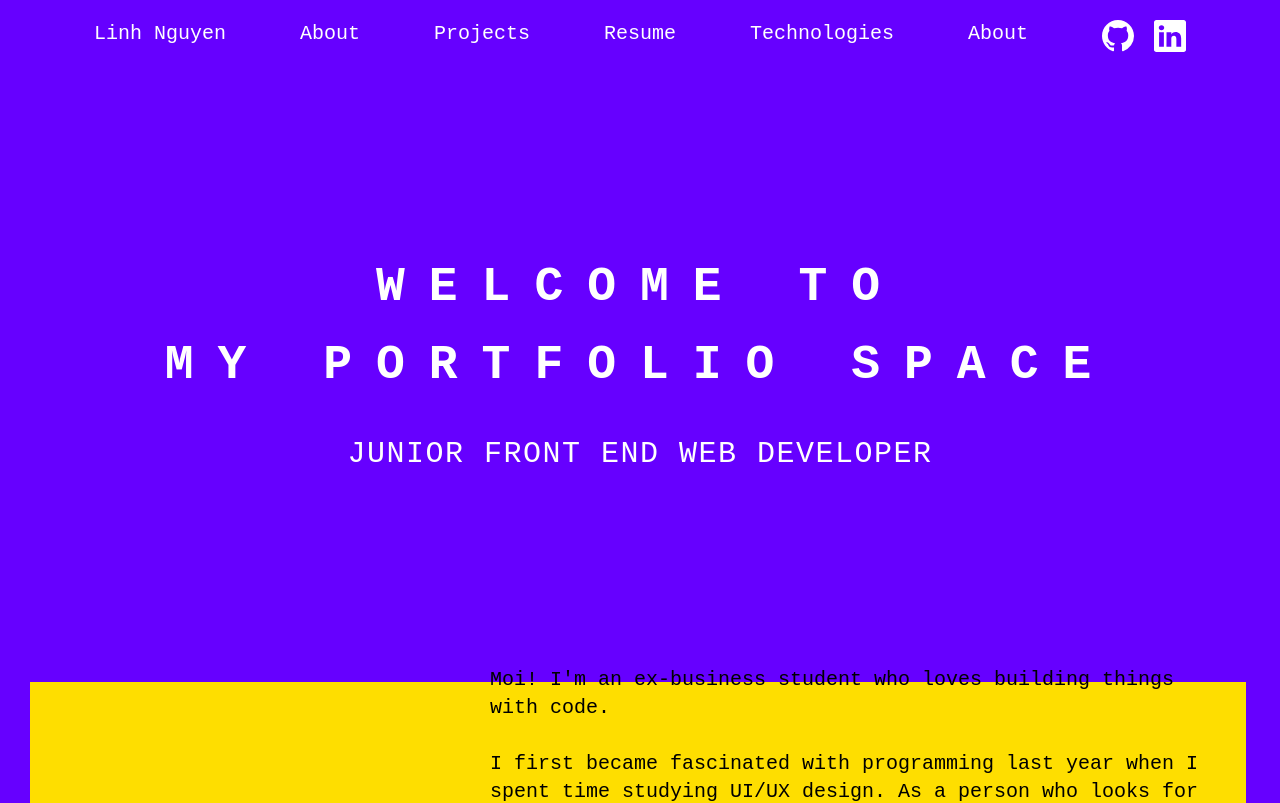
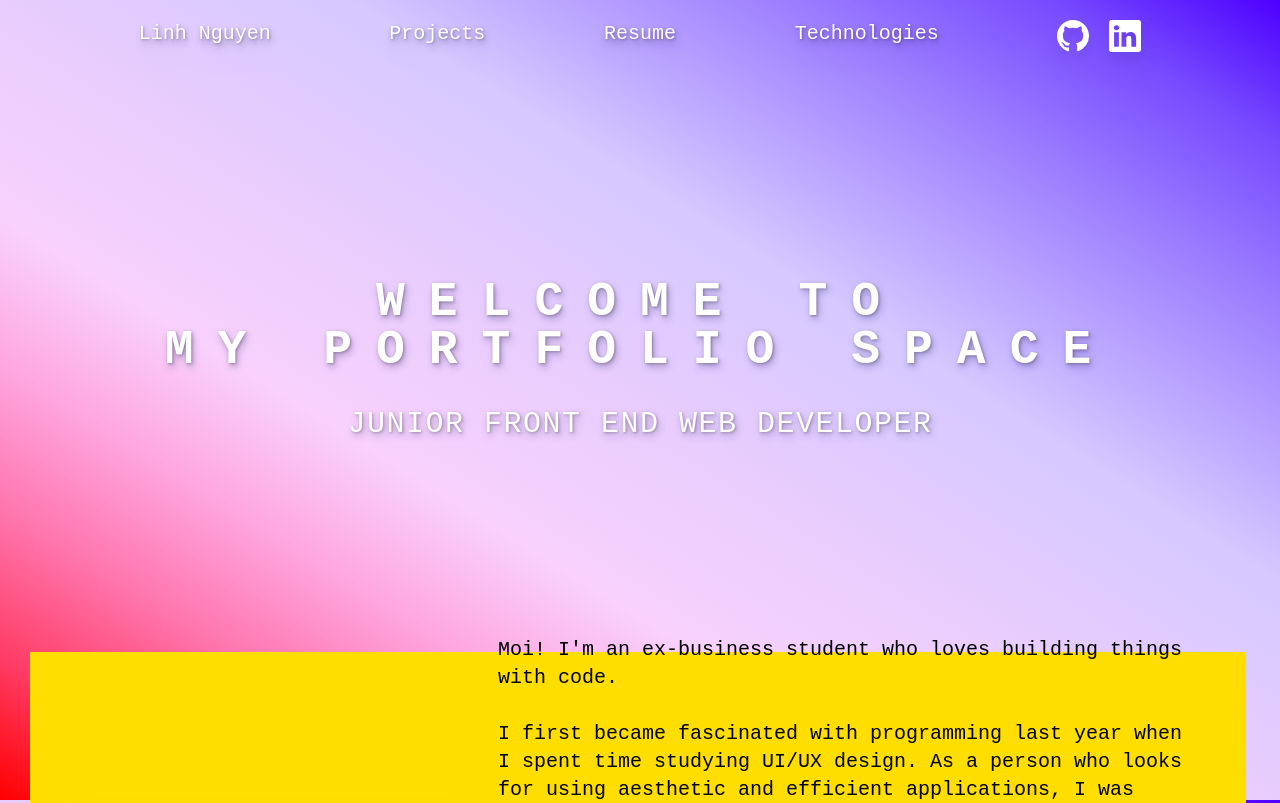
Before and after one commit to linhngkh/nextjs-Portfolio, a Next.js app: page / in a window 1280 px wide. Shown: the top 803 px of the page. Built offline with nearby package versions, Linux system fonts and the light colour scheme.

Commit message:
style page

```diff
--- a/app/navbar/page.js
+++ b/app/navbar/page.js
@@ -4,13 +4,10 @@ import { BsGithub, BsLinkedin } from "react-icons/bs";
 
 export const Navbar = () => {
   return (
-    <nav className="fixed w-full top-0 h-16">
-      <ul className="flex justify-evenly p-5 text-xl capitalize">
+    <nav className=" fixed lg:visible sm:invisible md:visible w-full top-0 h-16">
+      <ul className="flex justify-evenly p-5 text-xl capitalize text-shadow-xl hover:drop-shadow-xl">
         <li>
           <Link href="/">linh nguyen</Link>
-        </li>
-        <li>
-          <Link href="#about">about</Link>
         </li>
         <li>
           <Link href="/projects">projects</Link>
@@ -21,10 +18,7 @@ export const Navbar = () => {
         <li>
           <Link href="#technologies">technologies</Link>
         </li>
-        <li>
-          <Link href="#about">about</Link>
-        </li>
-        <div className="flex space-x-5">
+        <div className="flex space-x-5 text-shadow-xl hover:drop-shadow-xl">
           <div>
             <a href="https://github.com/linh-nguyenkhanh" target="_blank">
               <BsGithub size="2rem" />
--- a/app/page.js
+++ b/app/page.js
@@ -7,14 +7,14 @@ export default function Home() {
   return (
     <>
       <Navbar />
-      <main className="w-screen h-[200vh] flex flex-col justify-center items-center text-center">
+      <main className="w-screen h-[200vh] flex flex-col justify-center items-center text-center sm:w-30 md:w-35">
         <section className="w-full ">
           <div className="uppercase mb-9">
-            <h1 className="text-5xl font-bold tracking-[.5em] uppercase leading-relaxed">
+            <h1 className="lg:text-5xl font-bold tracking-[.5em] uppercase leading-relaxed text-shadow-xl  hover:drop-shadow-xl md:text-lg sm:text-md">
               welcome to <br /> my portfolio space
             </h1>
             <div className="m-8">
-              <p className="text-3xl tracking-wider font-medium">
+              <p className="lg:text-3xl tracking-wider font-medium text-shadow-xl hover:drop-shadow-xl md:text-lg sm:text-md">
                 junior front end web developer
               </p>
             </div>
@@ -27,12 +27,12 @@ export default function Home() {
               width="400"
               height="600"
               alt="picture"
-              className="m-auto"
+              className="m-auto drop-shadow-2xl hover:drop-shadow-xl -z-1"
             />
-            <div className="text-xl text-black text-start ml-5">
+            <div className="text-xl text-black text-start ml-7">
               <p>
-                Moi! I'm an ex-business student who loves building things with
-                code.
+                Moi! I&apos;m an ex-business student who loves building things
+                with code.
               </p>{" "}
               <br />
               <p>
@@ -55,11 +55,11 @@ export default function Home() {
                 Academy, so I joined the course and I have gained numerous
                 things about both Front End and Back End. By that, I am deeply
                 more into learning ReactJS framework to build functional apps
-                raise standards for what's expected of any web application.
+                raise standards for what&apos;s expected of any web application.
               </p>
               <br />
               <p>
-                I'm now seeking a full-time role where I can contribute my
+                I&apos;m now seeking a full-time role where I can contribute my
                 skills both in coding and business to help a company achieve
                 their goals.
               </p>
--- a/package.json
+++ b/package.json
@@ -19,6 +19,7 @@
   "devDependencies": {
     "autoprefixer": "^10.4.13",
     "postcss": "^8.4.21",
-    "tailwindcss": "^3.2.7"
+    "tailwindcss": "^3.2.7",
+    "tailwindcss-textshadow": "^2.1.3"
   }
 }
--- a/styles/globals.css
+++ b/styles/globals.css
@@ -10,7 +10,21 @@ body {
   min-height: 100vh;
   scroll-behavior: smooth;
   box-sizing: border-box;
-  background: #6600ff;
+  background-image: linear-gradient(
+    to left bottom,
+    #4d00ff,
+    #774bff,
+    #9978ff,
+    #b7a1ff,
+    #d5c9ff,
+    #e2cbfe,
+    #edcefd,
+    #f8d1fc,
+    #ffa6e0,
+    #ff75ad,
+    #ff3d66,
+    #ff0000
+  );
   background-size: cover;
   background-attachment: fixed;
   color: white;
--- a/tailwind.config.js
+++ b/tailwind.config.js
@@ -11,5 +11,5 @@ module.exports = {
   theme: {
     extend: {},
   },
-  plugins: [],
+  plugins: [require("tailwindcss-textshadow")],
 };
```
Also changed, not shown: 1 other file (tests, documents, lock files or other folders).
